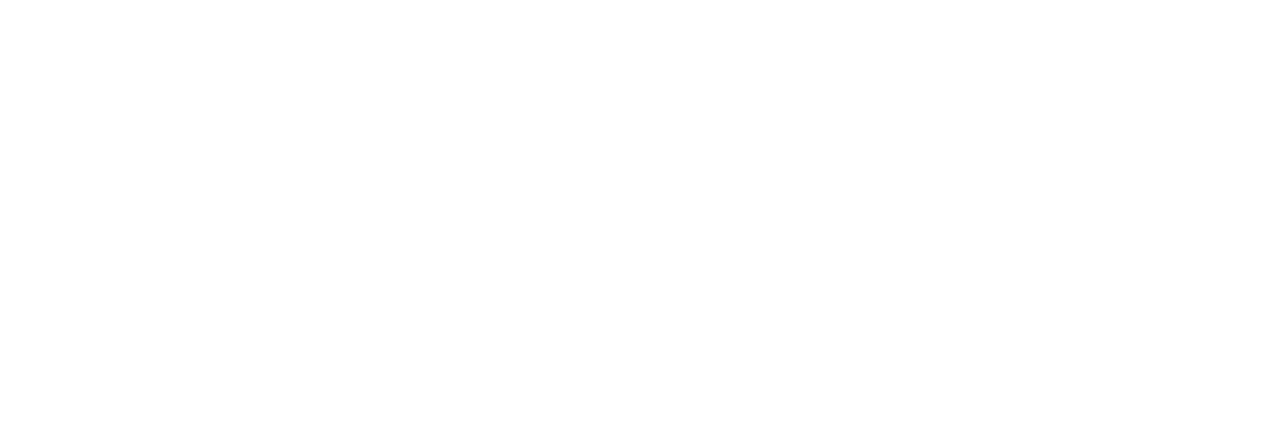
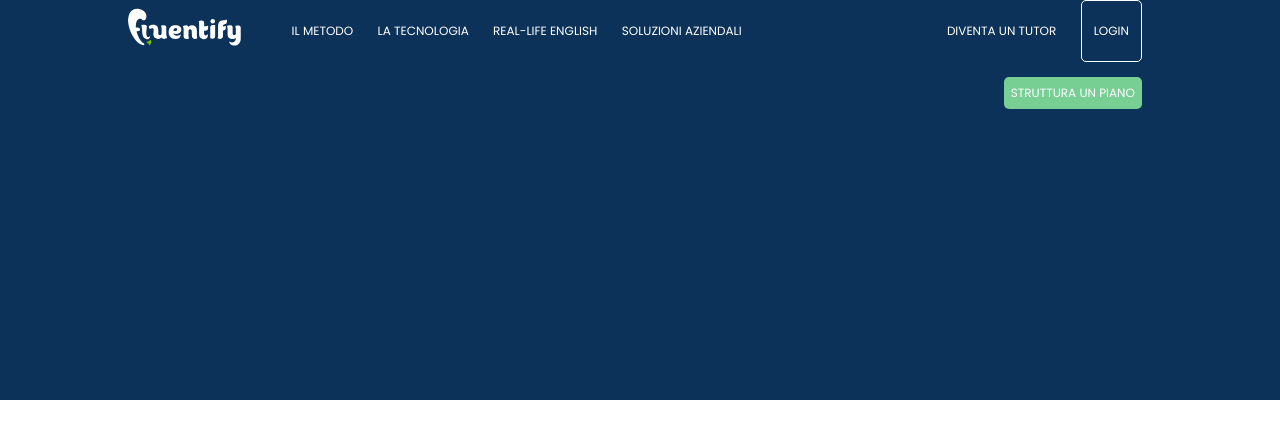
Before and after one commit to JesDon/htmlcss-fluentify, a plain HTML site: page index.html in a window 1280 px wide. Drawn offline with Linux system fonts and the light colour scheme.

Commit message:
topbar completa

```diff
--- a/css/style.css
+++ b/css/style.css
@@ -3,3 +3,84 @@
   margin: 0;
   padding: 0;
 }
+
+body{
+  font-family: 'Poppins', sans-serif;
+}
+
+/* intestazione-generico */
+header{
+  height: 400px;
+  background-color: #0C325A;
+}
+.container{
+  width: 80%;
+  margin: auto;
+}
+.header-top{
+  height: 60px;
+  background-color: #0C325A;
+  line-height: 60px;
+}
+.header-top::after{
+  content: "";
+  display: block;
+  clear: both;
+}
+/* /intestazione-generico */
+
+/* intestazione-logo */
+.header-topo-logo{
+  float: left;
+  width: 15%;
+  padding-top: 8px;
+}
+/* /intestazione-logo */
+
+/* intestazione-nav */
+.header-top li{
+  margin: 0 10px;
+  color: white;
+  text-transform: uppercase;
+  font-size: 12px;
+}
+.menu-inline{
+  list-style: none;
+}
+.menu-inline li{
+  display: inline-block;
+  cursor: pointer;
+}
+/* /intestazione-nav */
+
+/* intestazione-nav-sinistra */
+.header-top-nav-left{
+  float: left;
+  width: 50%;
+  text-align: left;
+}
+/* /intestazione-nav-sinistra */
+
+/* intestazione-nav-destra */
+.header-top-nav-right{
+  float: left;
+  width: 35%;
+  text-align: right;
+}
+#login{
+  border: 1px solid white;
+  border-radius: 5px;
+  padding: 0 12px;
+}
+.button {
+  background-color: #77CF94;
+  border: none;
+  color: white;
+  padding: 7px;
+  text-align: center;
+  font-family: 'Poppins', sans-serif;
+  font-size: 12px;
+  border-radius: 5px;
+  text-transform: uppercase;
+}
+/* /intestazione-nav-destra */
--- a/index.html
+++ b/index.html
@@ -2,18 +2,34 @@
 <html lang="en" dir="ltr">
   <head>
     <meta charset="utf-8">
+    <link href="https://fonts.googleapis.com/css2?family=Poppins&display=swap" rel="stylesheet">
     <link rel="stylesheet" href="css/style.css">
     <title></title>
   </head>
 
+  <body>
+
     <!-- intestazione -->
     <header>
+      <div class="header-top container">
       <!-- topbar -->
-    <div>
+      <div class="header-topo-logo">
+        <img src="img/logo.svg" alt="Logo">
       </div>
-    <nav>
+      <nav class="header-top-nav-left">
+        <ul class="menu-inline">
+          <li><a href="#"></a>il metodo</li>
+          <li><a href="#"></a>la tecnologia</li>
+          <li><a href="#"></a>real-life english</li>
+          <li><a href="#"></a>soluzioni aziendali</li>
+        </ul>
       </nav>
-    <nav>
+      <nav class="header-top-nav-right">
+        <ul class="menu-inline">
+          <li><a href="#"></a>diventa un tutor</li>
+          <li id="login">login</li>
+          <li><button class="button">struttura un piano</button></li>
+        </ul>
       </nav>
       <!-- /topbar -->
 
@@ -63,8 +79,5 @@
     <footer>
     </footer>
 
-
-  <body>
-
   </body>
 </html>
```
Also changed, not shown: img/background-header.png (added), img/computer.svg (added), img/doc.svg (added), img/logo.svg (added), img/mountain.svg (added), img/profile.svg (added). Lines whose indentation alone changed are shown as unchanged.
